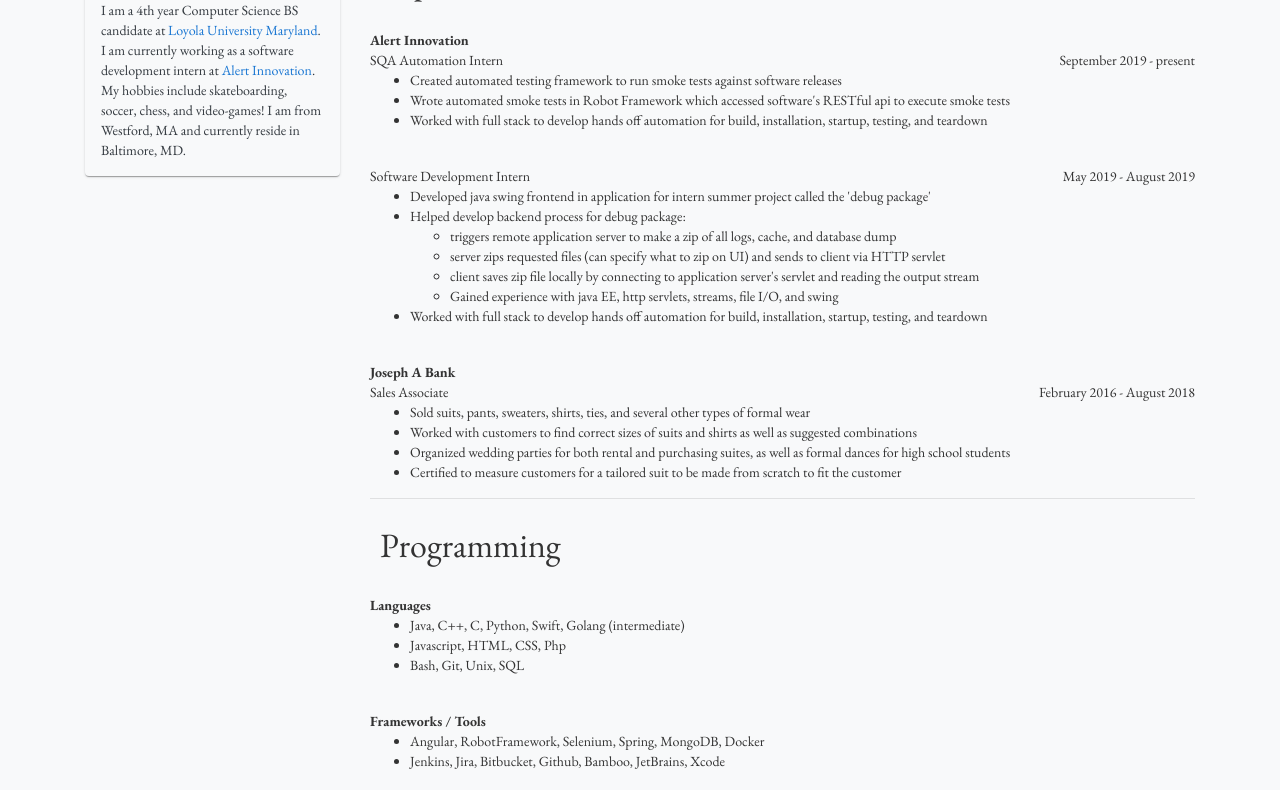
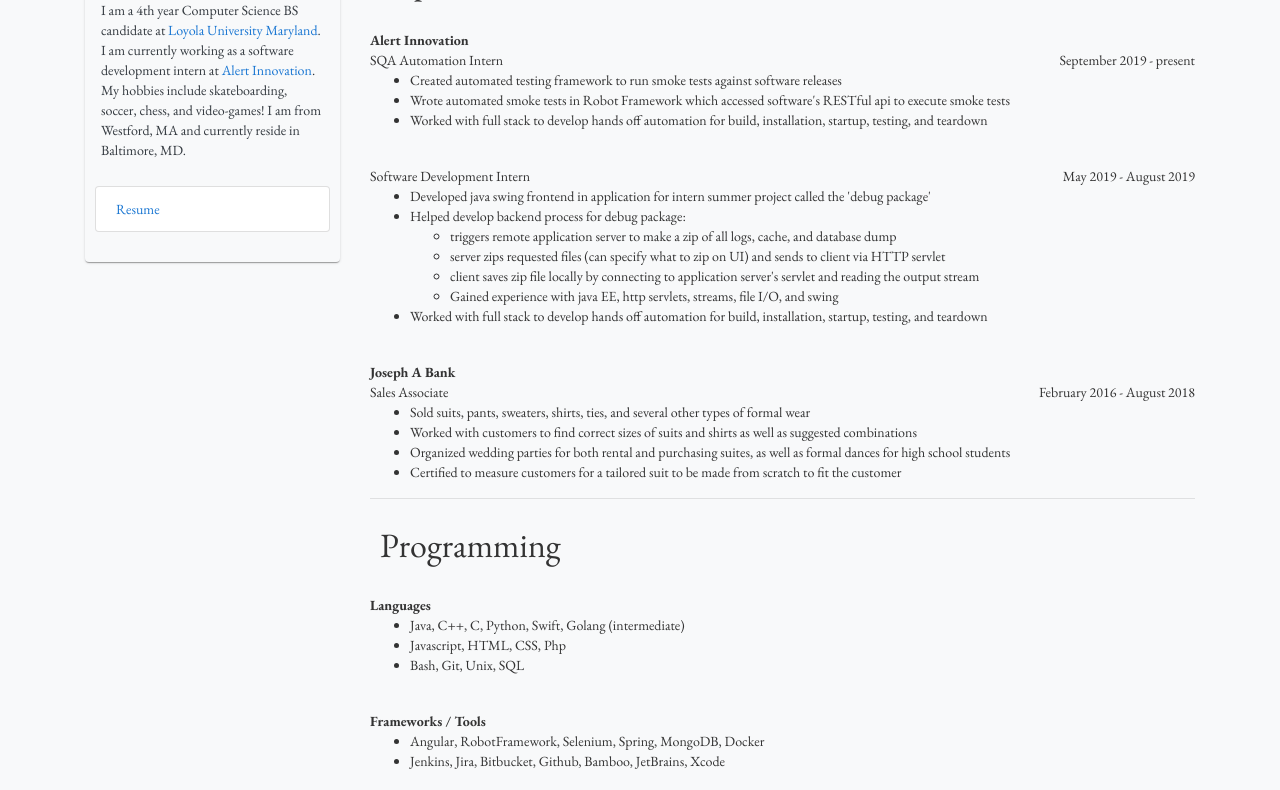
Before and after one commit to littlepazienza/pazienza-tech, an Angular app: page / in a window 1280 px wide. Shown: the part 1123-1913 px from the top of the page. Built offline with nearby package versions, Linux system fonts and the light colour scheme.

Commit message:
Added resume link to website

```diff
--- a/src/app/app.component.html
+++ b/src/app/app.component.html
@@ -23,13 +23,11 @@
 <!--          </mat-card-actions>-->
 
 
-<!--          <mat-card-footer>-->
-<!--            <ul class="list-group section position-sticky">-->
-<!--              <li class="list-group-item"><a href="#education">Education</a></li>-->
-<!--              <li class="list-group-item"><a href="#work">Work</a></li>-->
-<!--              <li class="list-group-item">Section 3</li>-->
-<!--            </ul>-->
-<!--          </mat-card-footer>-->
+          <mat-card-footer>
+            <ul class="list-group section position-sticky">
+              <li class="list-group-item"><a href="https://documentcloud.adobe.com/link/track?uri=urn:aaid:scds:US:4164c68d-b6d1-4469-ba85-81b5dd9818a4">Resume</a></li>
+            </ul>
+          </mat-card-footer>
         </mat-card>
 
       </div>
```
